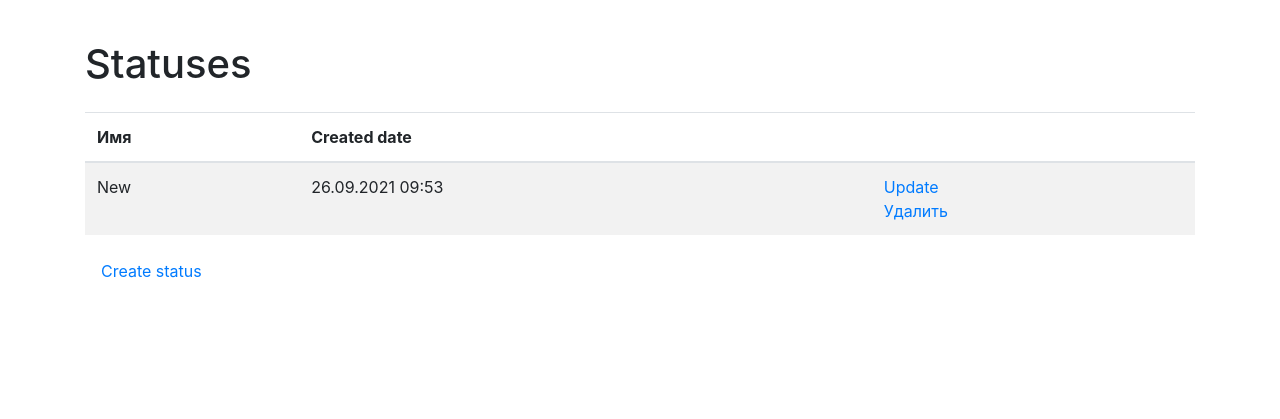
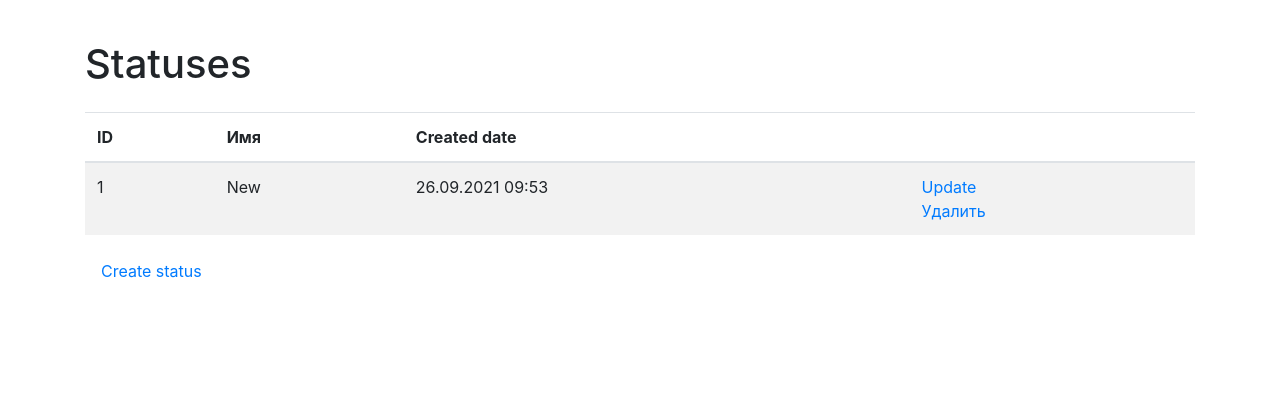
Before and after one commit to georg-remer/python-project-lvl4, a Django app: page /statuses/ in a window 1280 px wide. Shown: the part 56-475 px from the top of the page. Run offline with Django 3.2, Linux system fonts and the light colour scheme; a user stored in the database is signed in; data comes from the database, SQL or seed files in the repository; some libraries are stand-ins or nearby versions.

Commit message:
fix: add status ID to template

```diff
--- a/task_manager/templates/statuses/list.html
+++ b/task_manager/templates/statuses/list.html
@@ -9,6 +9,7 @@
 <table class="table table-striped">
   <thead>
     <tr>
+      <th>{% translate "id"|upper %}</th>
       <th>{% translate "name"|capfirst %}</th>
       <th>{% translate "created date"|capfirst %}</th>
       <th></th>
@@ -17,6 +18,7 @@
   <tbody>
     {% for status in status_list %}
     <tr>
+      <td>{{ status.id }}</td>
       <td>{{ status.name }}</td>
       <td>{{ status.created_at|date:"d.m.Y H:i" }}</td>
       <td>
```
